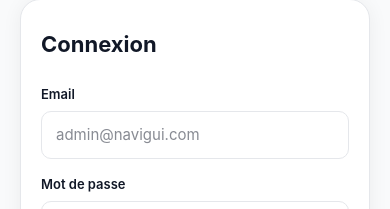
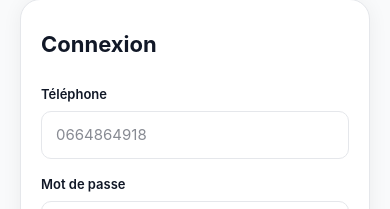
Before and after one commit to NazimCHETTAB06/navigui, a Next.js app: page /admin/login in a window 390 px wide. Shown: the part 289-498 px from the top of the page. Built offline with nearby package versions, Linux system fonts and the light colour scheme; no server answers.

Commit message:
Update admin login to use phone instead of email

```diff
--- a/app/admin/login/page.tsx
+++ b/app/admin/login/page.tsx
@@ -1,24 +1,29 @@
 'use client'
 import { useState } from 'react'
-import { supabase } from '@/lib/supabase'
 import { useRouter } from 'next/navigation'
 
+// Identifiants admin simples - pas besoin de Supabase Auth
+const ADMIN_PHONE = '0664864918'
+const ADMIN_PASSWORD = 'nazim06'
+
 export default function AdminLogin() {
-  const [email, setEmail] = useState('')
+  const [phone, setPhone] = useState('')
   const [password, setPassword] = useState('')
+  const [error, setError] = useState('')
   const [loading, setLoading] = useState(false)
-  const [error, setError] = useState('')
   const router = useRouter()
 
-  async function handleLogin(e: React.FormEvent) {
+  function handleLogin(e: React.FormEvent) {
     e.preventDefault()
     setLoading(true)
     setError('')
-    const { error } = await supabase.auth.signInWithPassword({ email, password })
-    if (error) {
-      setError('Email ou mot de passe incorrect')
+
+    if (phone === ADMIN_PHONE && password === ADMIN_PASSWORD) {
+      // Sauvegarder la session dans localStorage
+      localStorage.setItem('navigui_admin', 'true')
+      router.push('/admin')
     } else {
-      router.push('/admin')
+      setError('Téléphone ou mot de passe incorrect')
     }
     setLoading(false)
   }
@@ -41,12 +46,26 @@ export default function AdminLogin() {
 
         <form onSubmit={handleLogin}>
           <div className="form-group">
-            <label className="form-label">Email</label>
-            <input className="form-input" type="email" placeholder="admin@navigui.com" value={email} onChange={e => setEmail(e.target.value)} required />
+            <label className="form-label">Téléphone</label>
+            <input
+              className="form-input"
+              type="tel"
+              placeholder="0664864918"
+              value={phone}
+              onChange={e => setPhone(e.target.value)}
+              required
+            />
           </div>
           <div className="form-group">
             <label className="form-label">Mot de passe</label>
-            <input className="form-input" type="password" placeholder="••••••••" value={password} onChange={e => setPassword(e.target.value)} required />
+            <input
+              className="form-input"
+              type="password"
+              placeholder="••••••••"
+              value={password}
+              onChange={e => setPassword(e.target.value)}
+              required
+            />
           </div>
           <button className="btn-primary" type="submit" disabled={loading}>
             {loading ? 'Connexion...' : 'Se connecter'}
```
